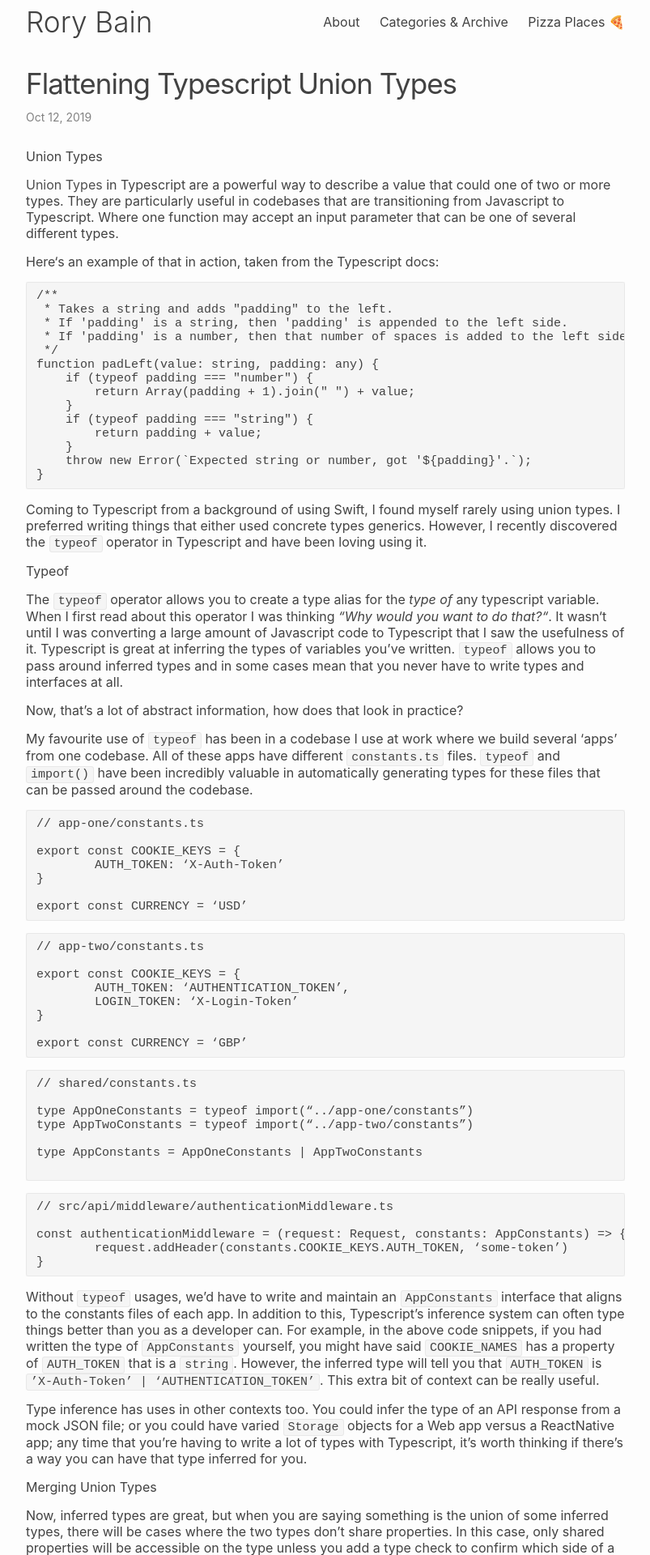
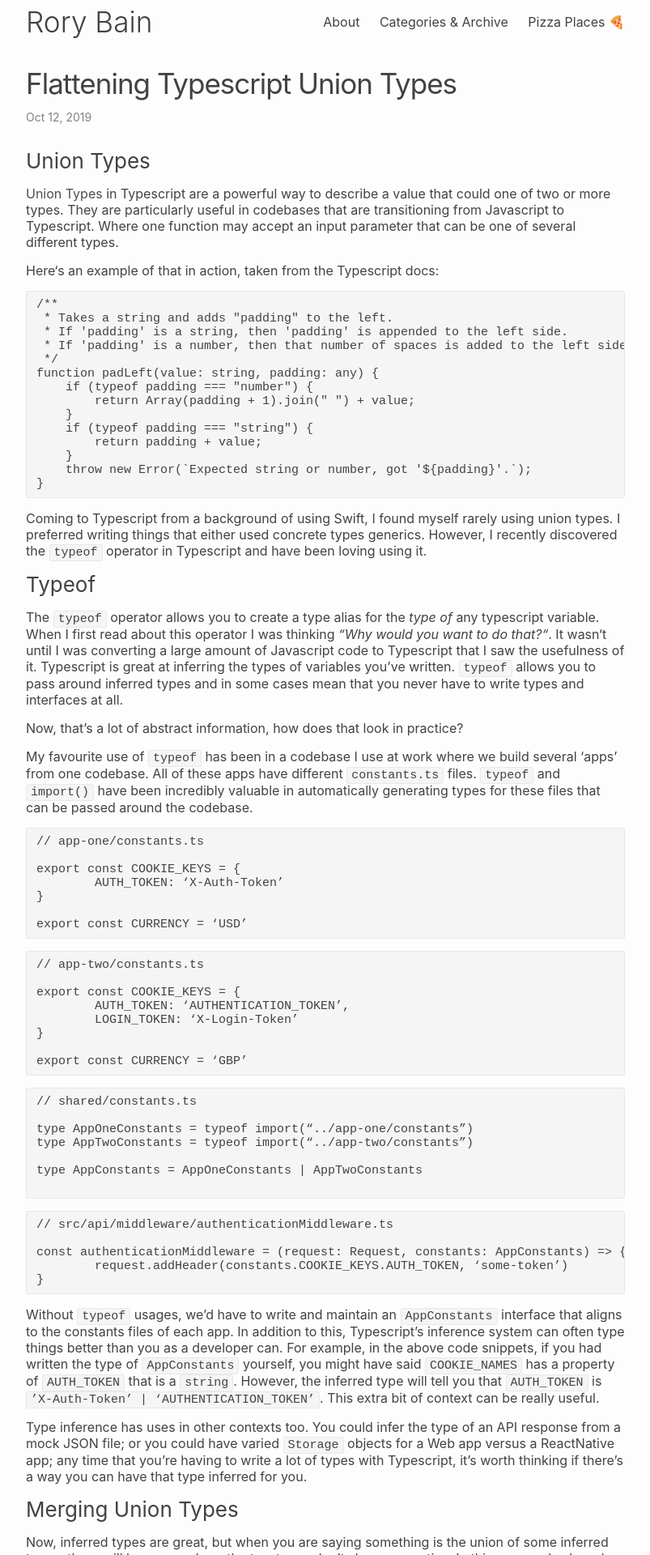
Before and after one commit to rorydbain/rorydbain.github.io, a Jekyll site: the page built from _posts/2019-10-12-flattening-typescript-union-types.markdown, in a window 1280 px wide. Shown: the top 1920 px of the page at 81% size, without its empty margins (238-1041 px from the left). Built offline with Jekyll 4.4.1, drawn with Linux system fonts in a browser that asks for light colours; some web fonts are replaced.

Commit message:
fix h tags

```diff
--- a/_posts/2019-10-12-flattening-typescript-union-types.markdown
+++ b/_posts/2019-10-12-flattening-typescript-union-types.markdown
@@ -6,7 +6,7 @@ categories: programming
 #programming
 ---
 
-##### Union Types
+### Union Types
 
 [Union Types](https://www.typescriptlang.org/docs/handbook/advanced-types.html#union-types) in Typescript are a powerful way to describe a value that could one of two or more types. They are particularly useful in codebases that are transitioning from Javascript to Typescript. Where one function may accept an input parameter that can be one of several different types.
 
@@ -30,7 +30,7 @@ function padLeft(value: string, padding: any) {
 
 Coming to Typescript from a background of using Swift, I found myself rarely using union types. I preferred writing things that either used concrete types generics. However, I recently discovered the `typeof` operator in Typescript and have been loving using it.
 
-##### Typeof
+### Typeof
 
 The `typeof` operator allows you to create a type alias for the _type of_ any typescript variable. When I first read about this operator I was thinking _“Why would you want to do that?“_. It wasn‘t until I was converting a large amount of Javascript code to Typescript that I saw the usefulness of it. Typescript is great at inferring the types of variables you’ve written. `typeof` allows you to pass around inferred types and in some cases mean that you never have to write types and interfaces at all.
 
@@ -81,7 +81,7 @@ Without `typeof` usages, we’d have to write and maintain an `AppConstants` int
 
 Type inference has uses in other contexts too. You could infer the type of an API response from a mock JSON file; or you could have varied `Storage` objects for a Web app versus a ReactNative app; any time that you’re having to write a lot of types with Typescript, it’s worth thinking if there’s a way you can have that type inferred for you.
 
-##### Merging Union Types
+### Merging Union Types
 
 Now, inferred types are great, but when you are saying something is the union of some inferred types, there will be cases where the two types don’t share properties. In this case, only shared properties will be accessible on the type unless you add a type check to confirm which side of a union your instance comes from.
 
```
